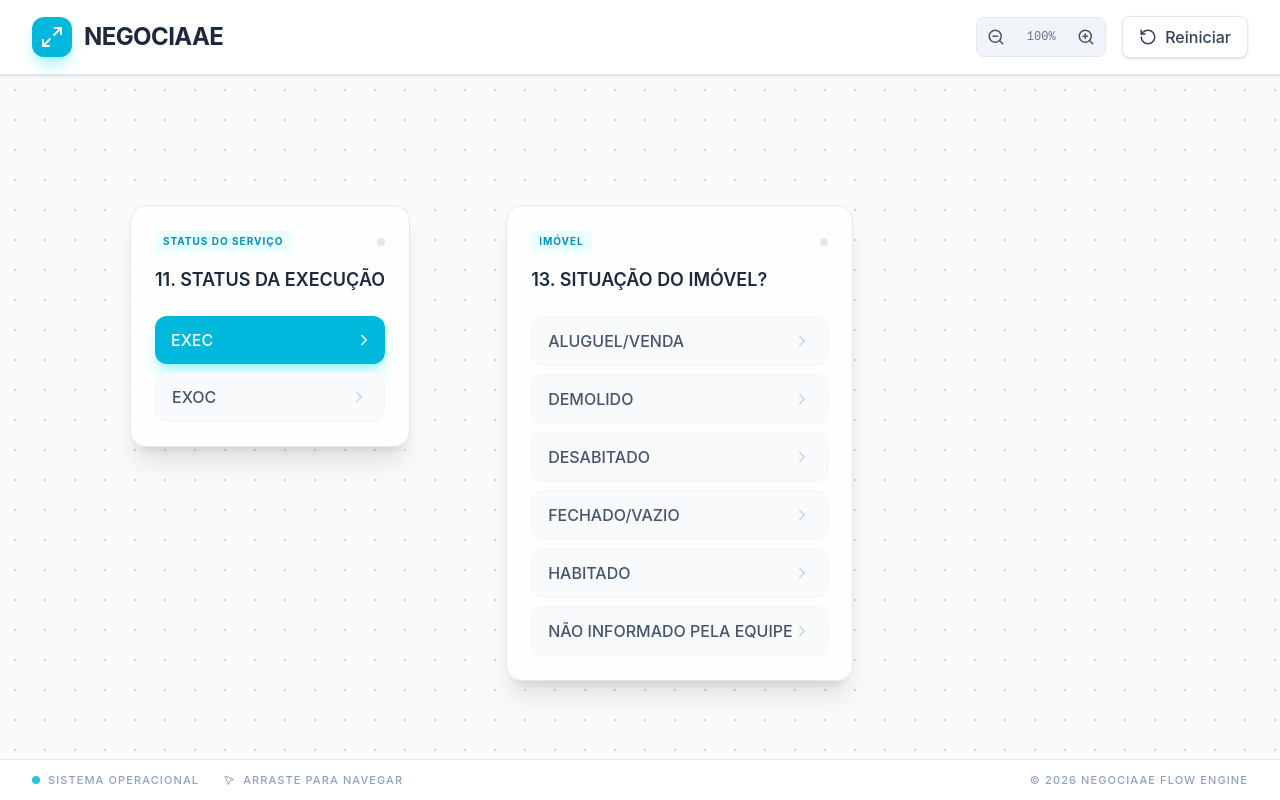
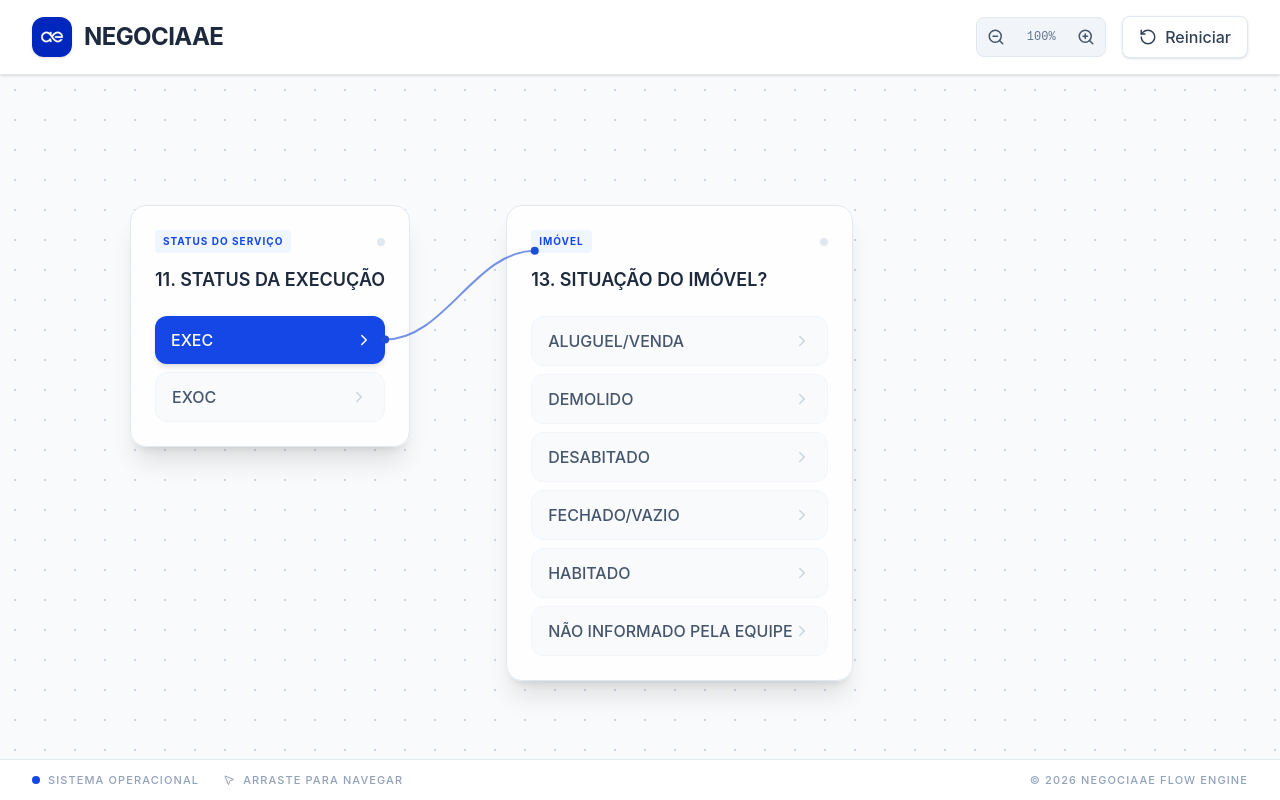
Before and after one commit to s4meDev/Negociaae, a React (Vite) app: page / in a window 1280 px wide. Both pictures are taken after a click on the button "EXEC". Built offline with nearby package versions, Linux system fonts and the light colour scheme.

Commit message:
Fix bugs 3

```diff
--- a/src/App.tsx
+++ b/src/App.tsx
@@ -16,8 +16,7 @@ import {
   Circle,
   MousePointer2,
   ZoomIn,
-  ZoomOut,
-  Maximize2
+  ZoomOut
 } from 'lucide-react';
 import { FLOW_DATA } from './flowData';
 
@@ -35,7 +34,7 @@ export default function App() {
   const [position, setPosition] = useState({ x: 50, y: 50 });
   const [isDragging, setIsDragging] = useState(false);
   const [dragStart, setDragStart] = useState({ x: 0, y: 0 });
-  const [lines, setLines] = useState<{ d: string; id: string }[]>([]);
+  const [lines, setLines] = useState<{ d: string; id: string; x1: number; y1: number; x2: number; y2: number }[]>([]);
 
   const viewportRef = useRef<HTMLDivElement>(null);
   const boardRef = useRef<HTMLDivElement>(null);
@@ -67,57 +66,85 @@ export default function App() {
 
   // Calculate curved lines
   const updateLines = useCallback(() => {
-    if (!svgRef.current || activePath.length < 2) {
+    if (!svgRef.current || activePath.length < 2 || !boardRef.current) {
       setLines([]);
       return;
     }
 
-    const newLines: { d: string; id: string }[] = [];
+    const newLines: { d: string; id: string; x1: number; y1: number; x2: number; y2: number }[] = [];
     const svgRect = svgRef.current.getBoundingClientRect();
 
+    // Iterate through steps to connect them
     for (let i = 0; i < activePath.length - 1; i++) {
       const currentStep = activePath[i];
+      const nextStep = activePath[i + 1];
 
       // Find which button was clicked in current step to lead to next step
-      // In this logic, we assume the last selected button in current step leads to the next step
-      const lastIdx = currentStep.selectedOptionIndices[currentStep.selectedOptionIndices.length - 1];
-      const startBtn = currentStep.buttonRefs[lastIdx]?.current;
+      const currentIdx = currentStep.selectedOptionIndices[currentStep.selectedOptionIndices.length - 1];
+      const startBtn = currentStep.buttonRefs[currentIdx]?.current;
 
-      // For the next step, we connect to the column header or the first button area
-      // Actually, connecting to the next column's container is better
-      const nextCol = boardRef.current?.children[i + 1] as HTMLElement;
+      // Find the selected button in the next step to connect to
+      // If no option is selected yet in the next step, connect to the card header area
+      const nextIdx = nextStep.selectedOptionIndices[0];
+      const endBtn = nextStep.buttonRefs[nextIdx]?.current;
+
+      // The next column container (fallback if no button is selected)
+      const nextCol = boardRef.current.children[i + 1] as HTMLElement;
 
       if (startBtn && nextCol) {
         const r1 = startBtn.getBoundingClientRect();
-        const r2 = nextCol.getBoundingClientRect();
+        const r2 = endBtn ? endBtn.getBoundingClientRect() : nextCol.getBoundingClientRect();
 
+        // Start point: right center of the selected button in current card
         const x1 = (r1.right - svgRect.left) / scale;
         const y1 = (r1.top + r1.height / 2 - svgRect.top) / scale;
 
+        // End point: left center of the selected button in next card (or header area)
         const x2 = (r2.left - svgRect.left) / scale;
-        const y2 = (r2.top + 40 - svgRect.top) / scale; // Offset to align with header area
+        const y2 = endBtn
+          ? (r2.top + r2.height / 2 - svgRect.top) / scale
+          : (r2.top + 40 - svgRect.top) / scale;
 
-        // Bezier curve points
-        const cp1x = x1 + (x2 - x1) * 0.5;
+        // Bezier curve points: horizontal out, then vertical adjustment, then horizontal in
+        const cp1x = x1 + (x2 - x1) * 0.4;
         const cp1y = y1;
-        const cp2x = x1 + (x2 - x1) * 0.5;
+        const cp2x = x1 + (x2 - x1) * 0.6;
         const cp2y = y2;
 
         const d = `M ${x1} ${y1} C ${cp1x} ${cp1y}, ${cp2x} ${cp2y}, ${x2} ${y2}`;
-        newLines.push({ d, id: `line-${i}` });
+        newLines.push({
+          d,
+          id: `line-${i}-${currentStep.id}-${nextStep.id}`,
+          x1, y1, x2, y2
+        });
       }
     }
     setLines(newLines);
   }, [activePath, scale]);
 
   useEffect(() => {
+    const observer = new ResizeObserver(() => {
+      updateLines();
+    });
+
+    if (boardRef.current) {
+      observer.observe(boardRef.current);
+    }
+
     updateLines();
     window.addEventListener('resize', updateLines);
-    // Re-run after a short delay to ensure DOM is updated
-    const timer = setTimeout(updateLines, 100);
+
+    // Multiple checks to ensure layout is stable
+    const timer1 = setTimeout(updateLines, 50);
+    const timer2 = setTimeout(updateLines, 300);
+    const timer3 = setTimeout(updateLines, 600);
+
     return () => {
+      observer.disconnect();
       window.removeEventListener('resize', updateLines);
-      clearTimeout(timer);
+      clearTimeout(timer1);
+      clearTimeout(timer2);
+      clearTimeout(timer3);
     };
   }, [activePath, scale, updateLines]);
 
@@ -164,9 +191,12 @@ export default function App() {
       {/* Header */}
       <header className="flex items-center justify-between px-8 py-4 bg-white border-b border-slate-200 z-50 shadow-sm">
         <div className="flex items-center gap-3">
-          <div className="w-10 h-10 bg-cyan-500 rounded-xl flex items-center justify-center shadow-lg shadow-cyan-200">
-            <Maximize2 className="text-white w-6 h-6" />
-          </div>
+          <img
+            src="/ae-logo.jpeg"
+            alt="NEGOCIAAE Logo"
+            className="w-10 h-10 rounded-xl object-cover shadow-sm"
+            referrerPolicy="no-referrer"
+          />
           <h1 className="text-2xl font-bold tracking-tight text-slate-800">NEGOCIAAE</h1>
         </div>
 
@@ -232,7 +262,7 @@ export default function App() {
                   className="glass-card p-6 min-w-70 flex flex-col gap-4 h-fit"
                 >
                   <div className="flex items-center justify-between">
-                    <span className="text-[10px] font-bold tracking-widest text-cyan-600 uppercase bg-cyan-50 px-2 py-1 rounded">
+                    <span className="text-[10px] font-bold tracking-widest text-blue-700 uppercase bg-blue-50 px-2 py-1 rounded">
                       {step.cat}
                     </span>
                     <div className="w-2 h-2 rounded-full bg-slate-200" />
@@ -279,7 +309,7 @@ export default function App() {
                             onClick={() => handleSelect(stepIdx, optIdx, opt.next)}
                             className={`w-full py-3 px-4 rounded-xl font-medium text-left flex items-center justify-between group transition-all ${
                               isSelected
-                                ? 'bg-cyan-500 text-white shadow-lg shadow-cyan-200'
+                                ? 'bg-blue-700 text-white shadow-md'
                                 : 'bg-slate-50 text-slate-600 hover:bg-slate-100 border border-slate-100'
                             }`}
                           >
@@ -309,7 +339,7 @@ export default function App() {
         {/* SVG Layer for lines */}
         <svg
           ref={svgRef}
-          className="absolute inset-0 pointer-events-none z-0"
+          className="absolute inset-0 pointer-events-none z-0 overflow-visible"
           style={{
             transform: `translate(${position.x}px, ${position.y}px) scale(${scale})`,
             transformOrigin: '0 0',
@@ -317,28 +347,82 @@ export default function App() {
           }}
         >
           <defs>
-            <linearGradient id="lineGradient" x1="0%" y1="0%" x2="100%" y2="0%">
-              <stop offset="0%" stopColor="#06b6d4" stopOpacity="0.6" />
-              <stop offset="100%" stopColor="#06b6d4" stopOpacity="0.2" />
-            </linearGradient>
-            <filter id="glow" x="-20%" y="-20%" width="140%" height="140%">
-              <feGaussianBlur stdDeviation="2" result="blur" />
-              <feComposite in="SourceGraphic" in2="blur" operator="over" />
-            </filter>
+            <marker
+              id="dot"
+              viewBox="0 0 10 10"
+              refX="5"
+              refY="5"
+              markerWidth="4"
+              markerHeight="4"
+            >
+              <circle cx="5" cy="5" r="4" fill="#1d4ed8" />
+            </marker>
           </defs>
-          {lines.map((line: { id: string; d: string }) => (
+
+          <AnimatePresence>
+            {lines.map((line: { id: string; d: string; x1: number; y1: number; x2: number; y2: number }, i: number) => {
+              return (
+                <React.Fragment key={`line-group-${i}`}>
+                  {/* Main animated line */}
                   <motion.path
-              key={line.id}
                     initial={{ pathLength: 0, opacity: 0 }}
-              animate={{ pathLength: 1, opacity: 1 }}
+                    animate={{
+                      pathLength: 1,
+                      opacity: 1,
+                      strokeDashoffset: [0, -40],
+                      d: line.d
+                    }}
+                    exit={{ opacity: 0 }}
                     d={line.d}
                     fill="none"
-              stroke="url(#lineGradient)"
-              strokeWidth="3"
+                    stroke="#1d4ed8"
+                    strokeOpacity="0.6"
+                    strokeWidth="2"
                     strokeLinecap="round"
-              filter="url(#glow)"
+                    strokeDasharray="10 6"
+                    transition={{
+                      pathLength: { duration: 0.8, ease: "easeOut" },
+                      opacity: { duration: 0.4 },
+                      d: { duration: 0.4, ease: "easeInOut" },
+                      strokeDashoffset: {
+                        repeat: Infinity,
+                        duration: 3,
+                        ease: "linear"
+                      }
+                    }}
                   />
-          ))}
+
+                  {/* Start Point Dot */}
+                  <motion.g
+                    initial={{ scale: 0, opacity: 0 }}
+                    animate={{ scale: 1, opacity: 1 }}
+                    exit={{ scale: 0, opacity: 0 }}
+                  >
+                    <motion.circle
+                      animate={{ cx: line.x1, cy: line.y1 }}
+                      r="4"
+                      fill="#1d4ed8"
+                      transition={{ duration: 0.4, ease: "easeInOut" }}
+                    />
+                  </motion.g>
+
+                  {/* End Point Dot */}
+                  <motion.g
+                    initial={{ scale: 0, opacity: 0 }}
+                    animate={{ scale: 1, opacity: 1 }}
+                    exit={{ scale: 0, opacity: 0 }}
+                  >
+                    <motion.circle
+                      animate={{ cx: line.x2, cy: line.y2 }}
+                      r="4"
+                      fill="#1d4ed8"
+                      transition={{ duration: 0.4, ease: "easeInOut" }}
+                    />
+                  </motion.g>
+                </React.Fragment>
+              );
+            })}
+          </AnimatePresence>
         </svg>
       </div>
 
@@ -346,7 +430,7 @@ export default function App() {
       <footer className="px-8 py-3 bg-white border-t border-slate-200 flex items-center justify-between text-[11px] font-medium text-slate-400 uppercase tracking-widest z-50">
         <div className="flex items-center gap-6">
           <div className="flex items-center gap-2">
-            <div className="w-2 h-2 rounded-full bg-cyan-500 animate-pulse" />
+            <div className="w-2 h-2 rounded-full bg-blue-700" />
             SISTEMA OPERACIONAL
           </div>
           <div className="flex items-center gap-2">
--- a/src/index.css
+++ b/src/index.css
@@ -17,7 +17,11 @@
 }
 
 .glass-card {
-  @apply bg-white/80 backdrop-blur-md border border-slate-200 shadow-xl rounded-2xl;
+  @apply bg-white/80 backdrop-blur-md border border-slate-200 shadow-xl rounded-2xl transition-all;
+}
+
+.glass-card:hover {
+  @apply shadow-2xl border-blue-200;
 }
 
 button {
```
Also changed, not shown: ae-banner.jpeg (added), ae-logo.jpeg (added). Lines whose indentation alone changed are shown as unchanged.
